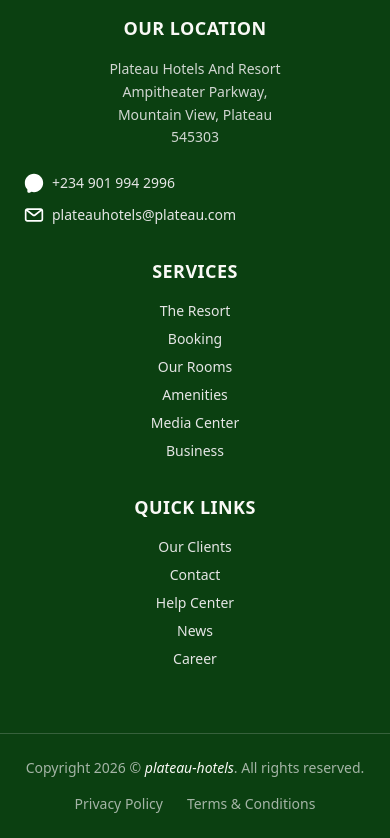
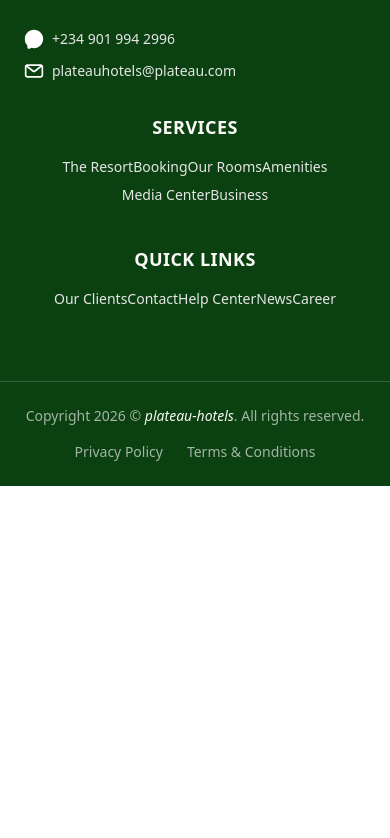
Before and after one commit to Erystech/plateau-hotels, a React (Vite) app: page /rooms/1 in a window 390 px wide. Shown: the part 1166-2004 px from the top of the page. After the commit the page ends 1652 px from the top, so only its background shows below. Built offline with nearby package versions, Linux system fonts and the light colour scheme.

Commit message:
Fixed some responesive bugs

```diff
--- a/src/components/layout/footer.jsx
+++ b/src/components/layout/footer.jsx
@@ -2,6 +2,16 @@ import React from "react";
 import Icons from "../ui/Icons";
 
 const Footer = () => {
+    const FooterLink = ({ href = "#", children }) => (
+
+            <a
+            href={href}
+            className="hover:text-secondary transition-colors duration-200 hover:translate-x-1 inline-block"
+            >
+            {children}
+            </a>
+
+    );
     return (
        <footer className="bg-primary text-neutral-light">
             <div className="container mx-auto px-6 md:px-12 lg:px-40 py-16">
@@ -96,36 +106,24 @@ const Footer = () => {
                             Services
                         </h2>
                         <ul className="space-y-2 text-sm">
-                            <li>
-                                <a href="#" className="hover:text-secondary transition-colors duration-200 hover:translate-x-1 inline-block">
-                                    The Resort
-                                </a>
-                            </li>
-                            <li>
-                                <a href="#" className="hover:text-secondary transition-colors duration-200 hover:translate-x-1 inline-block">
-                                    Booking
-                                </a>
-                            </li>
-                            <li>
-                                <a href="#" className="hover:text-secondary transition-colors duration-200 hover:translate-x-1 inline-block">
-                                    Our Rooms
-                                </a>
-                            </li>
-                            <li>
-                                <a href="#" className="hover:text-secondary transition-colors duration-200 hover:translate-x-1 inline-block">
-                                    Amenities
-                                </a>
-                            </li>
-                            <li>
-                                <a href="#" className="hover:text-secondary transition-colors duration-200 hover:translate-x-1 inline-block">
-                                    Media Center
-                                </a>
-                            </li>
-                            <li>
-                                <a href="#" className="hover:text-secondary transition-colors duration-200 hover:translate-x-1 inline-block">
-                                    Business
-                                </a>
-                            </li>
+
+                                <FooterLink>The Resort</FooterLink>
+
+
+                                <FooterLink>Booking</FooterLink>
+
+
+                                <FooterLink>Our Rooms</FooterLink>
+
+
+                                <FooterLink>Amenities</FooterLink>
+
+
+                                <FooterLink>Media Center</FooterLink>
+
+
+                                <FooterLink>Business</FooterLink>
+
                         </ul>
                     </div>
 
@@ -135,31 +133,21 @@ const Footer = () => {
                             Quick Links
                         </h2>
                         <ul className="space-y-2 text-sm">
-                            <li>
-                                <a href="#" className="hover:text-secondary transition-colors duration-200 hover:translate-x-1 inline-block">
-                                    Our Clients
-                                </a>
-                            </li>
-                            <li>
-                                <a href="#" className="hover:text-secondary transition-colors duration-200 hover:translate-x-1 inline-block">
-                                    Contact
-                                </a>
-                            </li>
-                            <li>
-                                <a href="#" className="hover:text-secondary transition-colors duration-200 hover:translate-x-1 inline-block">
-                                    Help Center
-                                </a>
-                            </li>
-                            <li>
-                                <a href="#" className="hover:text-secondary transition-colors duration-200 hover:translate-x-1 inline-block">
-                                    News
-                                </a>
-                            </li>
-                            <li>
-                                <a href="#" className="hover:text-secondary transition-colors duration-200 hover:translate-x-1 inline-block">
-                                    Career
-                                </a>
-                            </li>
+
+                                <FooterLink>Our Clients</FooterLink>
+
+
+                                <FooterLink>Contact</FooterLink>
+
+
+                                <FooterLink>Help Center</FooterLink>
+
+
+                                <FooterLink>News</FooterLink>
+
+
+                                <FooterLink>Career</FooterLink>
+
                         </ul>
                     </div>
                 </div>
@@ -175,16 +163,12 @@ const Footer = () => {
                             All rights reserved.
                         </p>
                         <ul className="flex gap-6">
-                            <li>
-                                <a href="#" className="hover:text-secondary transition-colors duration-200">
-                                    Privacy Policy
-                                </a>
-                            </li>
-                            <li>
-                                <a href="#" className="hover:text-secondary transition-colors duration-200">
-                                    Terms & Conditions
-                                </a>
-                            </li>
+
+                                <FooterLink>Privacy Policy</FooterLink>
+
+
+                                <FooterLink>Terms & Conditions</FooterLink>
+
                         </ul>
                     </div>
                 </div>
--- a/src/components/sections/Facilities.jsx
+++ b/src/components/sections/Facilities.jsx
@@ -12,27 +12,27 @@ const Facilities = () => {
                 Hotel Facilities
             </h2>
             <div className="grid grid-cols-1 m-auto md:grid-cols-2 lg:grid-cols-3 gap-4 w-[80%]">
-                <div className="flex flex-col text-center items-center gap-2 mr-1.5 bg-secondary rounded w-80">
+                <div className="flex flex-col text-center items-center gap-2  bg-secondary rounded w-80">
                     <Icons name="rooms"/>
                     <h2>Rooms and Suites</h2>
                     <p>Varied types of rooms, from standard to luxury suites, equipped with essentials like beds.</p>
                 </div>
-                <div className="flex flex-col text-center items-center gap-2 mr-1.5 bg-secondary rounded w-80">
+                <div className="flex flex-col text-center items-center gap-2  bg-secondary rounded w-80">
                     <Icons name="security"/>
                     <h2>24-hour Security</h2>
                     <p>On-site security personnel and best surveillance. from standard to luxury suites,Secure storage for valuables.</p>
                 </div>
-                <div className="flex flex-col text-center items-center gap-2 mr-1.5 bg-secondary rounded w-80">
+                <div className="flex flex-col text-center items-center gap-2  bg-secondary rounded w-80">
                     <Icons name="fitness"/>
                     <h2>Fitness Center</h2>
                     <p>Equipped with exercise machines and weights.Offering massages, facials, and other treatments.</p>
                 </div>
-                <div className="flex flex-col text-center items-center gap-2 mr-1.5 bg-secondary rounded w-80">
+                <div className="flex flex-col text-center items-center gap-2  bg-secondary rounded w-80">
                     <Icons name="swimming"/>
                     <h2>Swimming Pool</h2>
                     <p>Indoor or outdoor pools for leisure or exercise.Offering massages, facials, and other treatments</p>
                 </div>
-                <div className="flex flex-col text-center items-center gap-2 mr-1.5 bg-secondary rounded w-80">
+                <div className="flex flex-col text-center items-center gap-2 bg-secondary rounded w-80">
                     <Icons name="kitchen"/>
                     <h2>Kitchen</h2>
                     <p>Bringing the best meals. Both local an continental dishes. closer to you</p>
--- a/src/components/sections/RoomCard.jsx
+++ b/src/components/sections/RoomCard.jsx
@@ -23,7 +23,7 @@ const RoomCard = ({
   const isFeatured = variant === "featured";
 
   return (
-    <div className="bg-secondary rounded-2xl overflow-hidden shadow-lg hover:shadow-xl transition-shadow duration-300"
+    <div className="bg-secondary rounded-2xl overflow-hidden shadow-lg hover:shadow-xl transition-shadow duration-300$ {isFeatured ? 'w-full' : 'w-full max-w-sm'}`}"
       style={{
         width: isFeatured ? "100%" : "w-80"
       }}
--- a/src/pages/Home.jsx
+++ b/src/pages/Home.jsx
@@ -12,9 +12,6 @@ const Home = () => {
         <>
             <Hero />
             <FeaturedRooms />
-            <Routes>
-                <Route path="/rooms" element={<Rooms />} />
-            </Routes>
             < Facilities />
             <Footer />
 
--- a/src/pages/RoomDetail.jsx
+++ b/src/pages/RoomDetail.jsx
@@ -20,7 +20,7 @@ const RoomDetail = () => {
                 <img
                 src={room.image}
                 alt={room.title}
-                className="w-full h-[400px] object-cover rounded-lg"
+                className="w-full h-64 md:h-[400px] object-cover rounded-lg"
                 />
 
                 {/* Title */}
```
